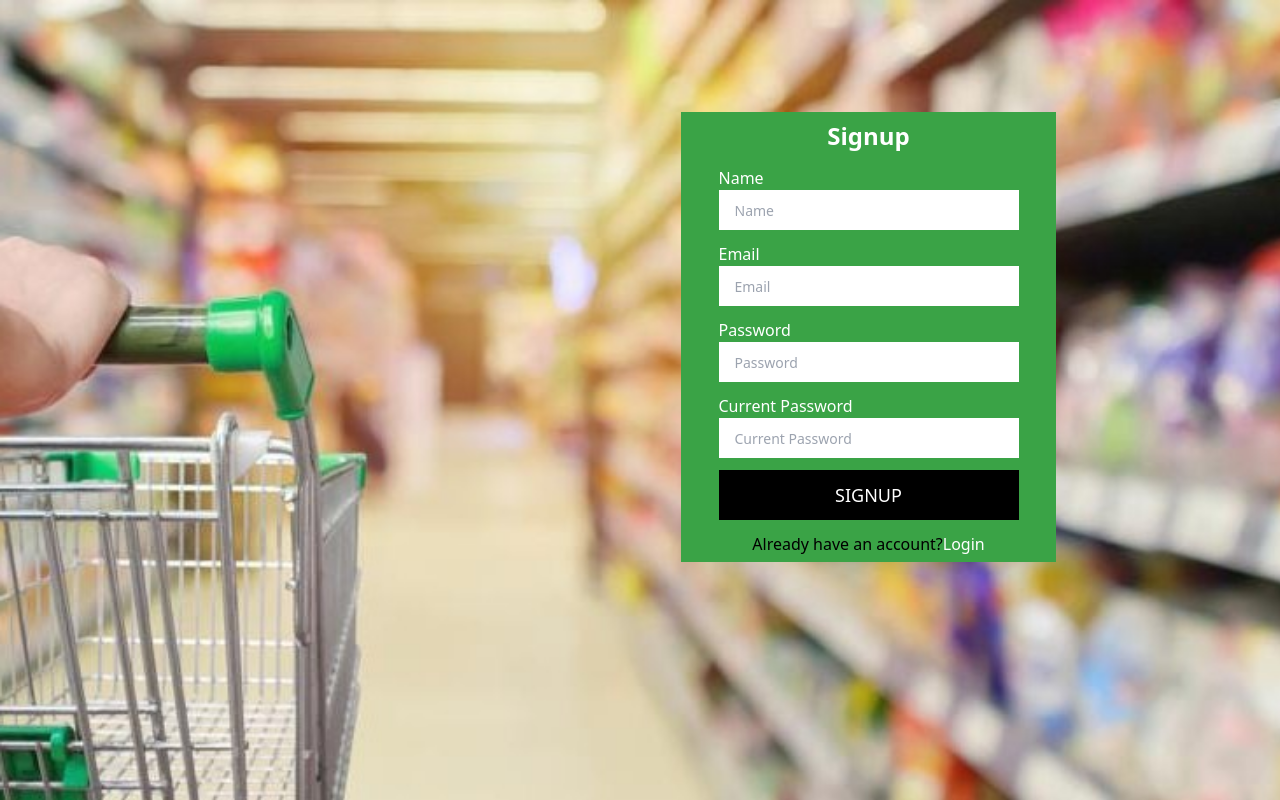
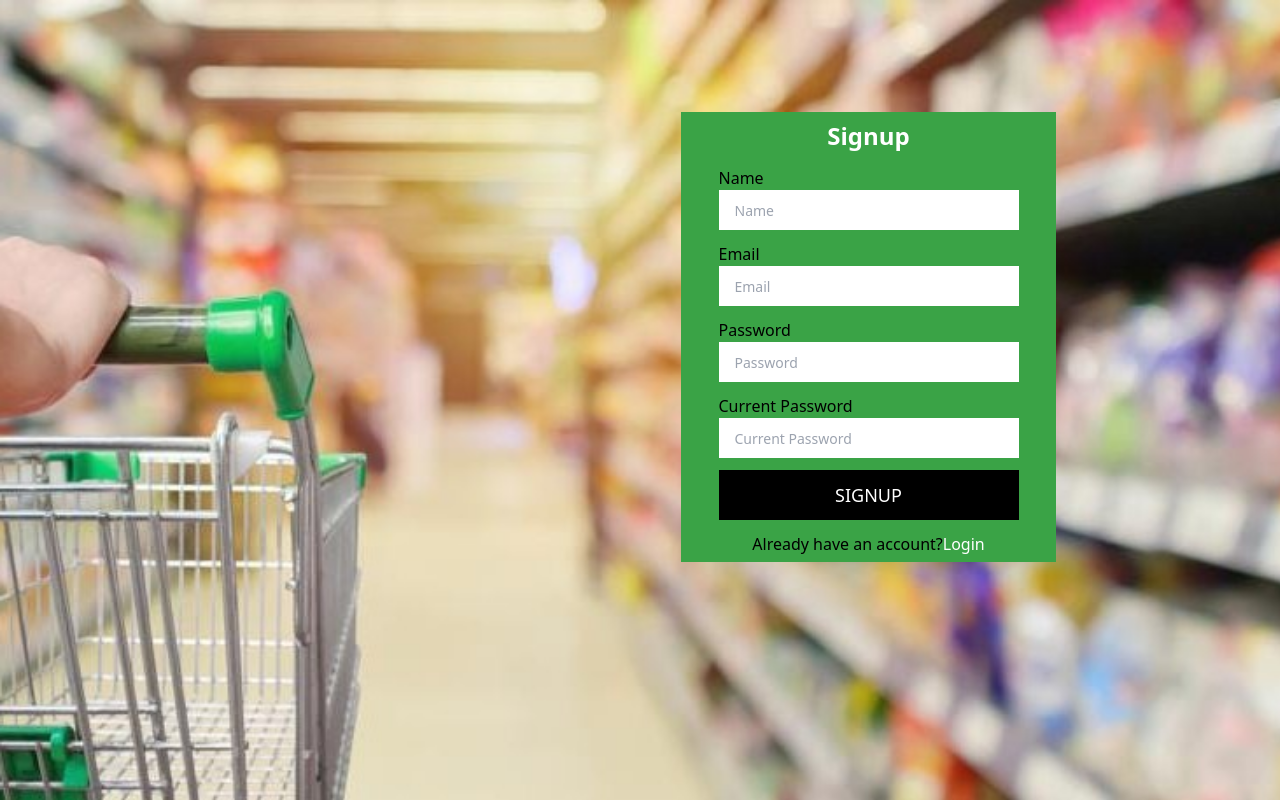
Before and after one commit to khaled-bissani/shelves-tracker, a React (Create React App) app in the folder supplier-frontend/: page / in a window 1280 px wide. Built offline with nearby package versions, Linux system fonts and the light colour scheme.

Commit message:
Frontend <> Supplier frontend: editing text input component

```diff
--- a/supplier-frontend/src/components/TextInput.jsx
+++ b/supplier-frontend/src/components/TextInput.jsx
@@ -1,10 +1,14 @@
 import React from 'react'
 
-const TextInput = ({label,type,placeholder,value,onChange}) => {
+const TextInput = ({label,type,placeholder,value,onChange,textColor,bgColor}) => {
+
+  const labelClass=`font-sans text-[16px] text-${textColor}`
+  const inputClass=`outline-none w-[300px] h-[40px] pl-4 bg-${bgColor} font-sans text-[14px]`
+
   return (
     <div className='flex flex-col'>
-        <label className='font-sans text-[16px] text-white'>{label}</label>
-        <input className="outline-none w-[300px] h-[40px] pl-4 bg-white font-sans text-[14px]" type={type} placeholder={placeholder} value={value} onChange={onChange}/>
+        <label className={labelClass}>{label}</label>
+        <input className={inputClass} type={type} placeholder={placeholder} value={value} onChange={onChange}/>
     </div>
   )
 }
```
